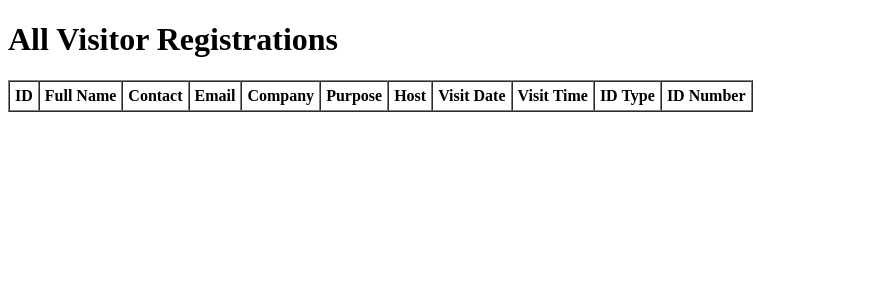
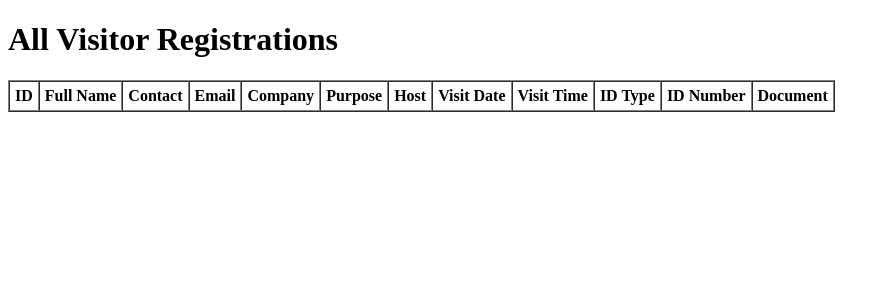
Before and after one commit to DEAFONE-exe/PreReg, a Flask app: page /visitors in a window 1280 px wide. Shown: the top 300 px of the page, without its empty margins (0-890 px from the left). Run offline with Flask 3, Linux system fonts and the light colour scheme; the visitor is signed in with stand-in values (Sample User, id 1); data that the repository does not hold is empty.

Commit message:
Describe your changes

```diff
--- a/application/models.py
+++ b/application/models.py
@@ -30,3 +30,4 @@ class Visitor(db.Model):
     visit_time = db.Column(db.String(10))
     id_type = db.Column(db.String(50))
     id_number = db.Column(db.String(100))
+    document_filename = db.Column(db.String(200))
--- a/application/routes.py
+++ b/application/routes.py
@@ -5,6 +5,8 @@ from application.forms import LoginForm, RegistrationForm
 from flask import render_template, request, flash, json, jsonify, redirect, url_for
 from flask_login import login_user, logout_user, login_required, current_user
 from . import admin
+import os
+from werkzeug.utils import secure_filename
 
 @app.route('/')
 def index():
@@ -41,6 +43,12 @@ def logout():
 def prereg():
     return render_template('pre_registration.html')
 
+# Define upload folder (do this near app config)
+UPLOAD_FOLDER = os.path.join(os.getcwd(), 'application', 'static', 'uploads')
+os.makedirs(UPLOAD_FOLDER, exist_ok=True)
+app.config['UPLOAD_FOLDER'] = UPLOAD_FOLDER
+
+
 @app.route('/submit', methods=['POST'])
 @login_required
 def submit():
@@ -55,11 +63,17 @@ def submit():
     visit_time = request.form.get('visit_time')
     id_type = request.form.get('id_type')
     id_number = request.form.get('id_number')
+    uploaded_file = request.files.get('document')
 
     # Simple validation
     if not full_name or not contact_number or not email or not visit_date:
         flash('Please fill in all required fields (Name, Contact, Email, Visit Date)')
         return redirect(url_for('prereg'))
+
+    filename = None
+    if uploaded_file and uploaded_file.filename != '':
+        filename = secure_filename(uploaded_file.filename)
+        uploaded_file.save(os.path.join(app.config['UPLOAD_FOLDER'], filename))
 
     # Create Visitor object
     visitor = Visitor(
@@ -72,7 +86,8 @@ def submit():
         visit_date=visit_date,
         visit_time=visit_time,
         id_type=id_type,
-        id_number=id_number
+        id_number=id_number,
+        document_filename=filename
     )
 
     # Save to DB
--- a/application/templates/visitors.html
+++ b/application/templates/visitors.html
@@ -1,9 +1,17 @@
 <!DOCTYPE html>
 <html lang="en">
+
 <head>
   <meta charset="UTF-8" />
   <title>All Visitors</title>
+  <style>
+    img.document-preview {
+      max-width: 100px;
+      max-height: 100px;
+    }
+  </style>
 </head>
+
 <body>
   <h1>All Visitor Registrations</h1>
   <table border="1" cellpadding="5" cellspacing="0">
@@ -20,6 +28,7 @@
         <th>Visit Time</th>
         <th>ID Type</th>
         <th>ID Number</th>
+        <th>Document</th> <!-- New column -->
       </tr>
     </thead>
     <tbody>
@@ -36,9 +45,19 @@
         <td>{{ v.visit_time }}</td>
         <td>{{ v.id_type }}</td>
         <td>{{ v.id_number }}</td>
+        <td>
+          {% if v.document_filename %}
+          <a href="{{ url_for('static', filename='uploads/' + v.document_filename) }}" target="_blank">
+            <button type="button">View Document</button>
+          </a>
+          {% else %}
+          No document
+          {% endif %}
+        </td>
       </tr>
       {% endfor %}
     </tbody>
   </table>
 </body>
+
 </html>
```
Also changed, not shown: application/templates/pre_registration.html (+56 -7 lines), application/static/uploads/128561063_GIU_AMA_255-07.jpg (added), 1 other file.
